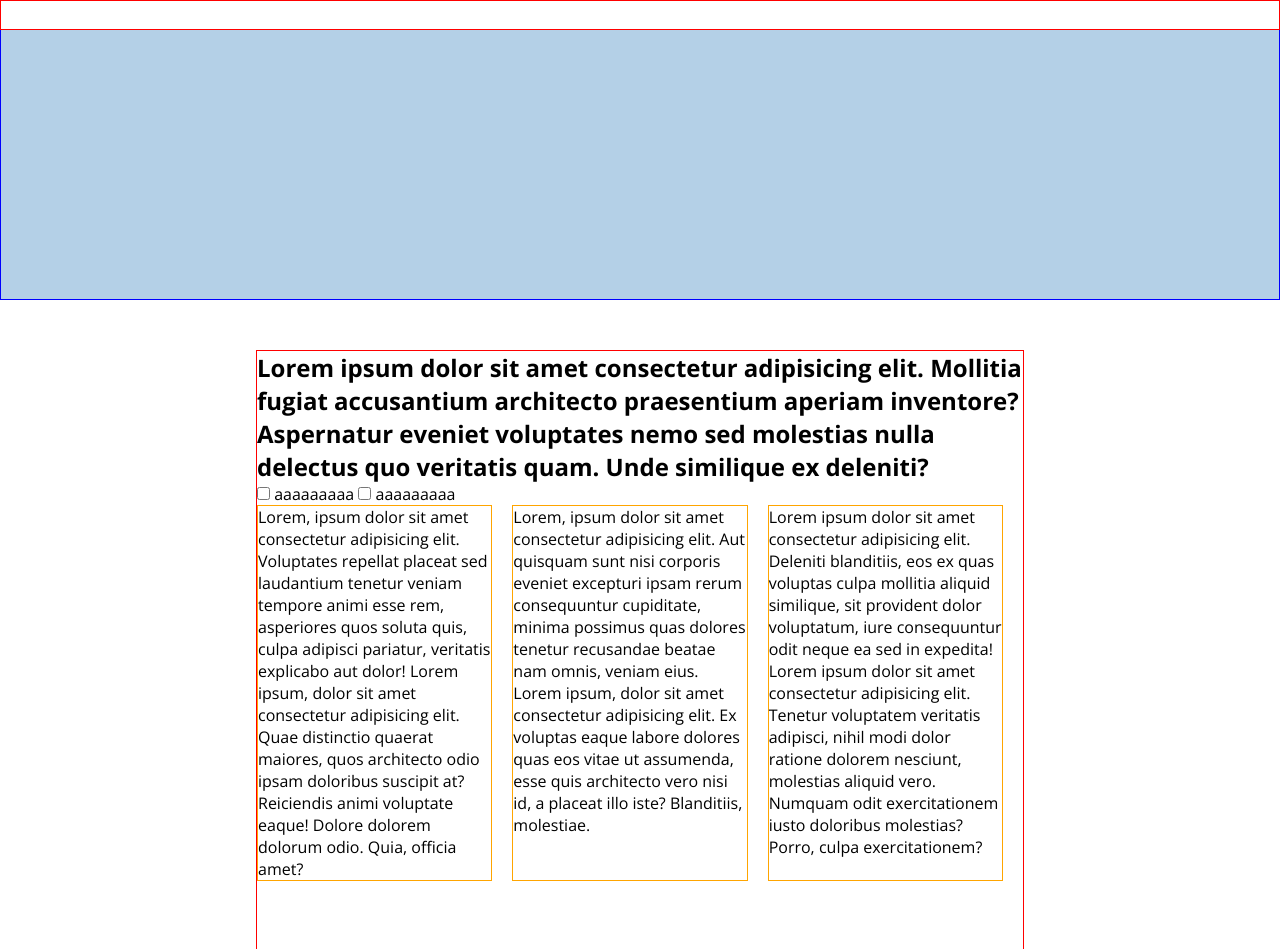
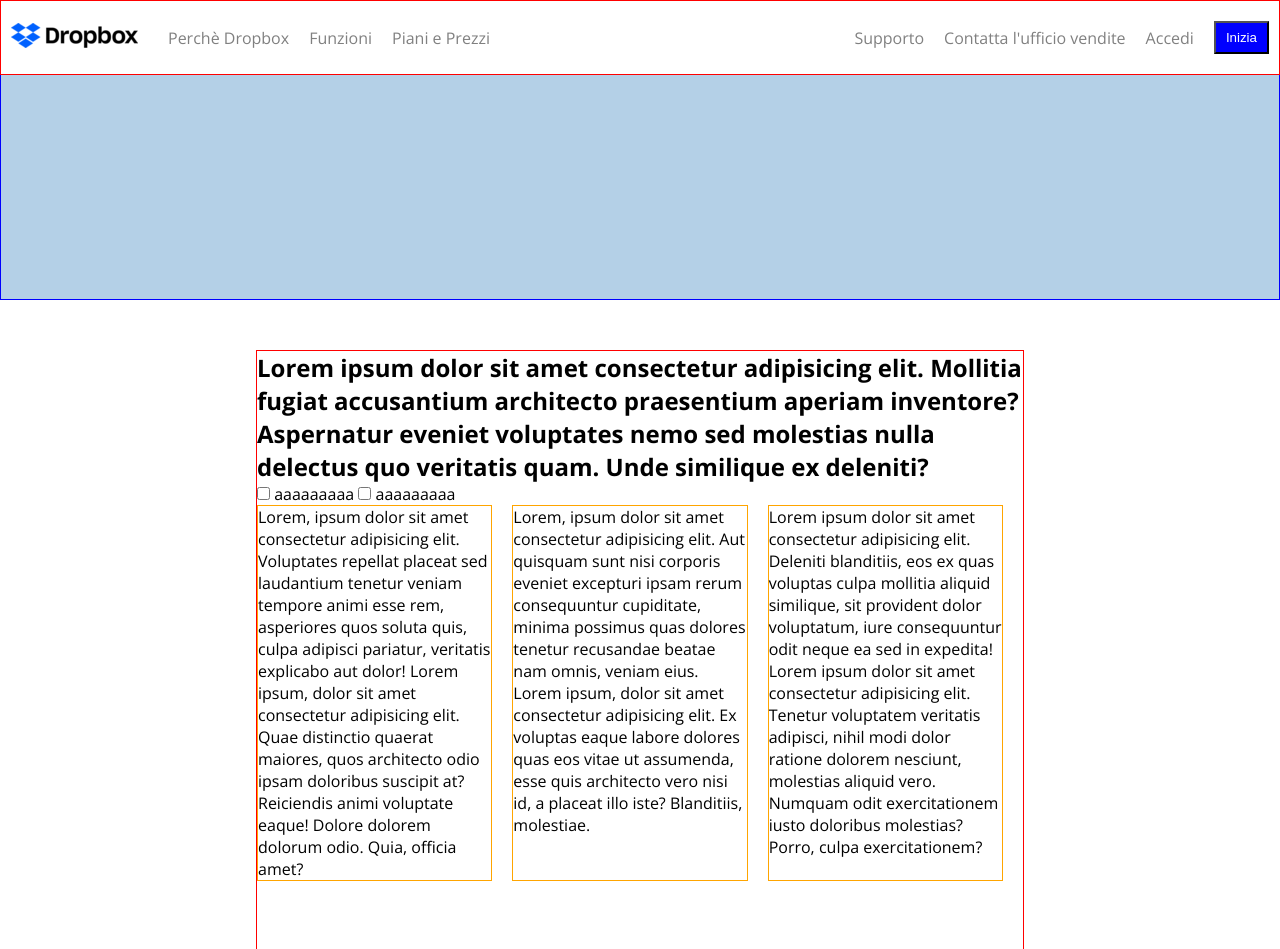
Before and after one commit to marcomazzotti/htmlcss-dropbox, a plain HTML site: page index.html in a window 1280 px wide. Shown: the top 949 px of the page. Drawn offline with nearby package versions, Linux system fonts and the light colour scheme.

Commit message:
Add: header

```diff
--- a/css/style.css
+++ b/css/style.css
@@ -35,15 +35,43 @@ ul{
   list-style-type: none;
 }
 
+a{
+  text-decoration: none;
+  color: inherit;
+}
+
 /* HEADER */
 .header{
   /* debug */
-  min-height: 30px;
+  /* min-height: 50px; */
   border: 1px solid red;
   /* /debug */
   width: 100%;
   position: fixed;
   background-color: white;
+  justify-content: space-between;
+  align-items: center;
+  color: grey;
+  padding: 20px 10px;
+}
+
+.header ul{
+  gap: 20px;
+}
+
+.list-right{
+  margin-left: 30px;
+}
+
+.menu-left button{
+  background-color: blue;
+  color: white;
+  margin-left: 20px;
+  padding: 7px 10px;
+}
+
+.menu-left, .menu-right{
+  align-items: center;
 }
 
 /* SECTIONS */
--- a/index.html
+++ b/index.html
@@ -14,7 +14,26 @@
 
   <!-- header -->
   <header>
-    <div class="header"></div>
+    <div class="header flex">
+      <div class="menu-right flex">
+        <div class="logo">
+          <a href=""><img src="img/logo-small.png" alt=""></a>
+        </div>
+        <ul class="list-right flex">
+          <li><a href="">Perchè Dropbox</a></li>
+          <li><a href="">Funzioni</a></li>
+          <li><a href="">Piani e Prezzi</a></li>
+        </ul>
+      </div>
+      <div class="menu-left flex">
+        <ul class="list-left flex">
+          <li><a href="">Supporto</a></li>
+          <li><a href="">Contatta l'ufficio vendite</a></li>
+          <li><a href="">Accedi</a></li>
+        </ul>
+        <button>Inizia</button>
+      </div>
+    </div>
   </header>
   <!-- /header -->
 
```
